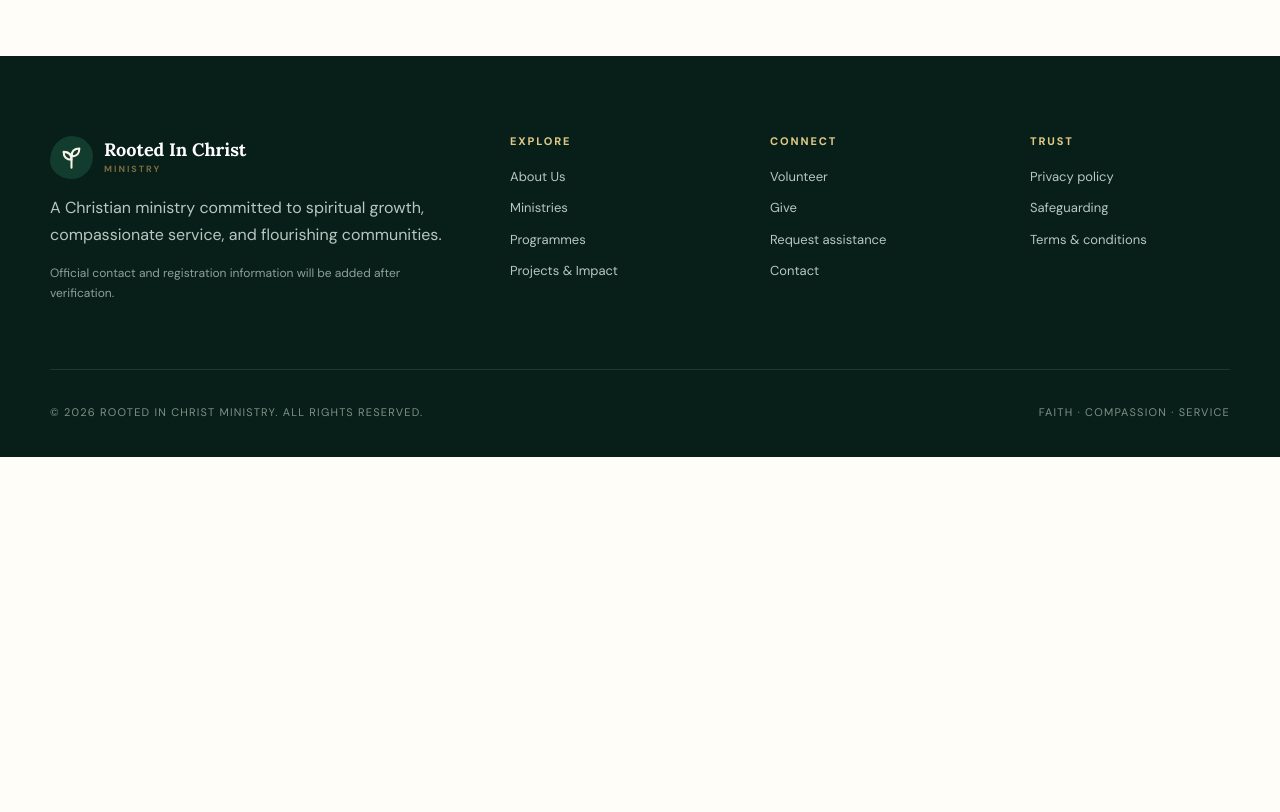
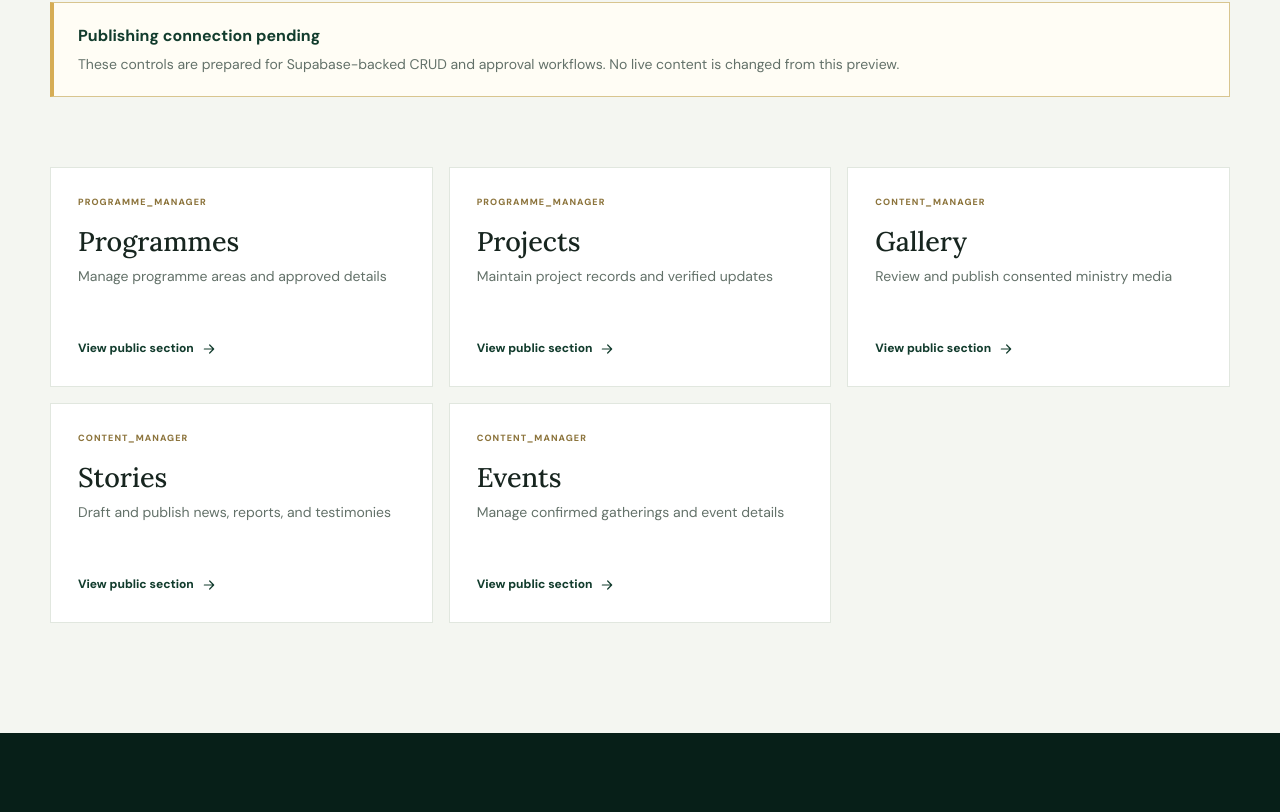
Before and after one commit to atevans1/rootedinchristmin, a Next.js app: page /admin/content in a window 1280 px wide. Before the commit this address had no page. Shown: the part 586-1398 px from the top of the page. Before the commit the page ends 1043 px from the top, so only its background shows below. Built offline with nearby package versions, Linux system fonts and the light colour scheme.

Commit message:
Build limited admin content workspace

```diff
--- /dev/null
+++ b/app/admin/content/page.tsx
@@ -0,0 +1,5 @@
+import Link from "next/link";
+import { Icon } from "@/components/icon";
+const sections = [["Programmes", "Manage programme areas and approved details", "/programmes", "programme_manager"], ["Projects", "Maintain project records and verified updates", "/projects", "programme_manager"], ["Gallery", "Review and publish consented ministry media", "/gallery", "content_manager"], ["Stories", "Draft and publish news, reports, and testimonies", "/stories", "content_manager"], ["Events", "Manage confirmed gatherings and event details", "/events", "content_manager"]];
+export const metadata = { title: "Content workspace", description: "Private Rooted In Christ Ministry content management workspace." };
+export default function AdminContentPage() { return <main id="main-content" className="admin-shell"><div className="admin-topbar"><div className="container admin-topbar-inner"><Link href="/admin" className="admin-brand"><span className="brand-mark"><Icon name="sprout" size={23} /></span><span><strong>Rooted In Christ</strong><small>Ministry administration</small></span></Link><span className="admin-status">Content workspace</span></div></div><div className="container admin-content"><Link href="/admin" className="arrow-link">Back to dashboard <Icon name="arrow" size={18} /></Link><div className="admin-heading"><div><p className="eyebrow">Content management</p><h1>Keep the public story clear.</h1><p>Manage only verified ministry content. Every section will be protected by its assigned role.</p></div></div><div className="admin-notice"><strong>Publishing connection pending</strong><p>These controls are prepared for Supabase-backed CRUD and approval workflows. No live content is changed from this preview.</p></div><div className="content-section-grid">{sections.map(([title, description, href, role]) => <article className="content-section-card" key={title}><span>{role}</span><h2>{title}</h2><p>{description}</p><Link href={href}>View public section <Icon name="arrow" size={16} /></Link></article>)}</div></div></main>; }
--- a/app/globals.css
+++ b/app/globals.css
@@ -255,6 +255,13 @@ h1,h2,h3 { font-family:var(--font-serif),serif; font-weight:500; line-height:1.0
 .queue-card h2 { font-size:27px; margin:18px 0 10px; }
 .queue-card p { color:var(--muted); font-size:14px; margin:0; }
 .queue-state { color:var(--leaf); font-size:12px; font-weight:800; margin-top:auto; padding-top:22px; }
+.content-section-grid { display:grid; grid-template-columns:repeat(3,1fr); gap:16px; }
+.content-section-card { background:#fff; border:1px solid #e1e7df; padding:27px; min-height:220px; display:flex; flex-direction:column; }
+.content-section-card>span { color:#8c743c; font-size:9px; text-transform:uppercase; letter-spacing:.12em; font-weight:800; }
+.content-section-card h2 { font-size:27px; margin:17px 0 9px; }
+.content-section-card p { color:var(--muted); font-size:14px; margin:0; }
+.content-section-card a { display:flex; align-items:center; gap:7px; color:var(--forest); font-size:12px; font-weight:800; margin-top:auto; padding-top:20px; }
+@media (max-width:760px) { .content-section-grid { grid-template-columns:1fr; } }
 @media (max-width:760px) { .queue-grid { grid-template-columns:1fr; } }
 @media (max-width:760px) { .role-grid { grid-template-columns:1fr; } }
 .admin-module h3 { font-size:26px; margin:12px 0 8px; }
```
